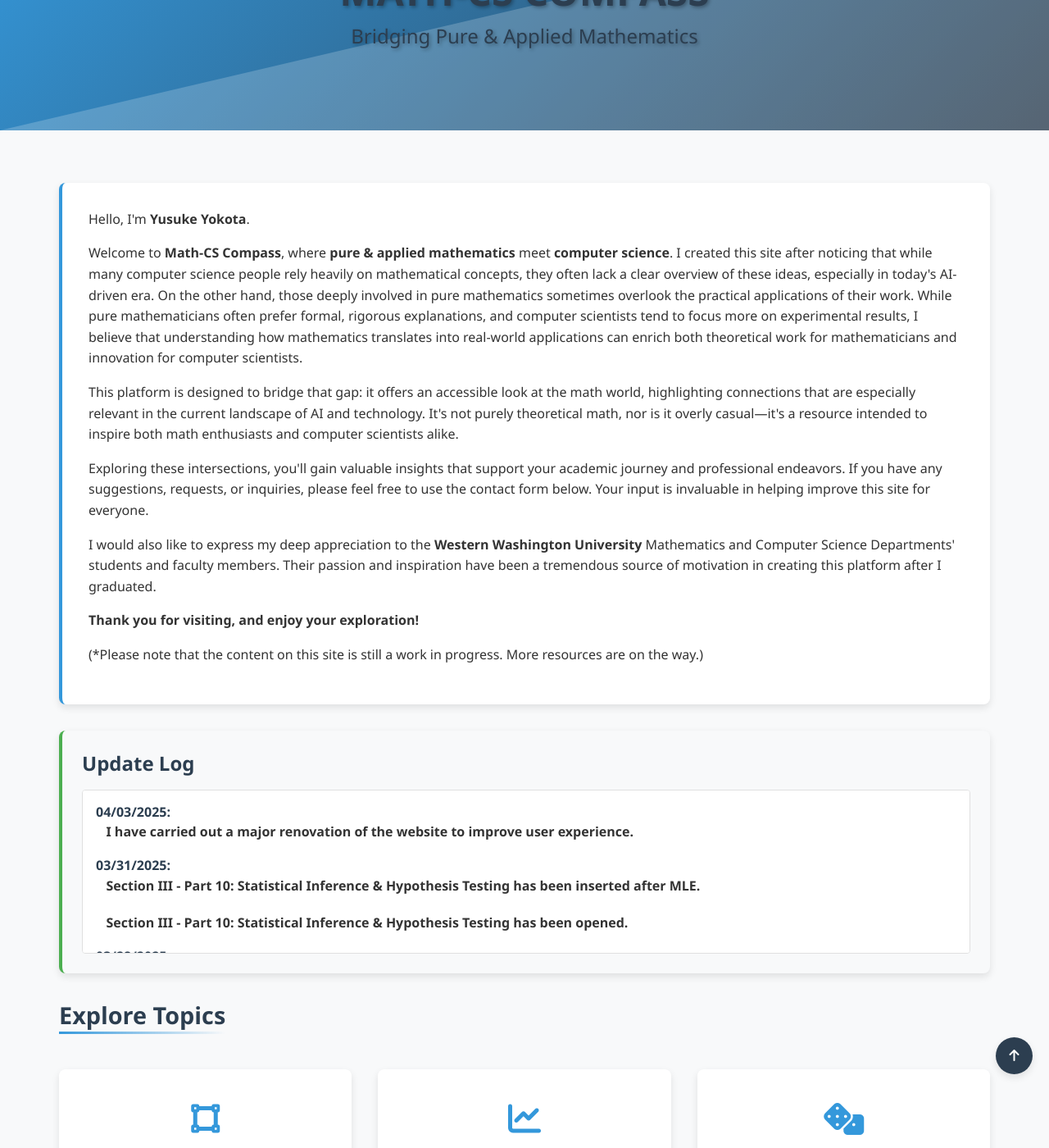
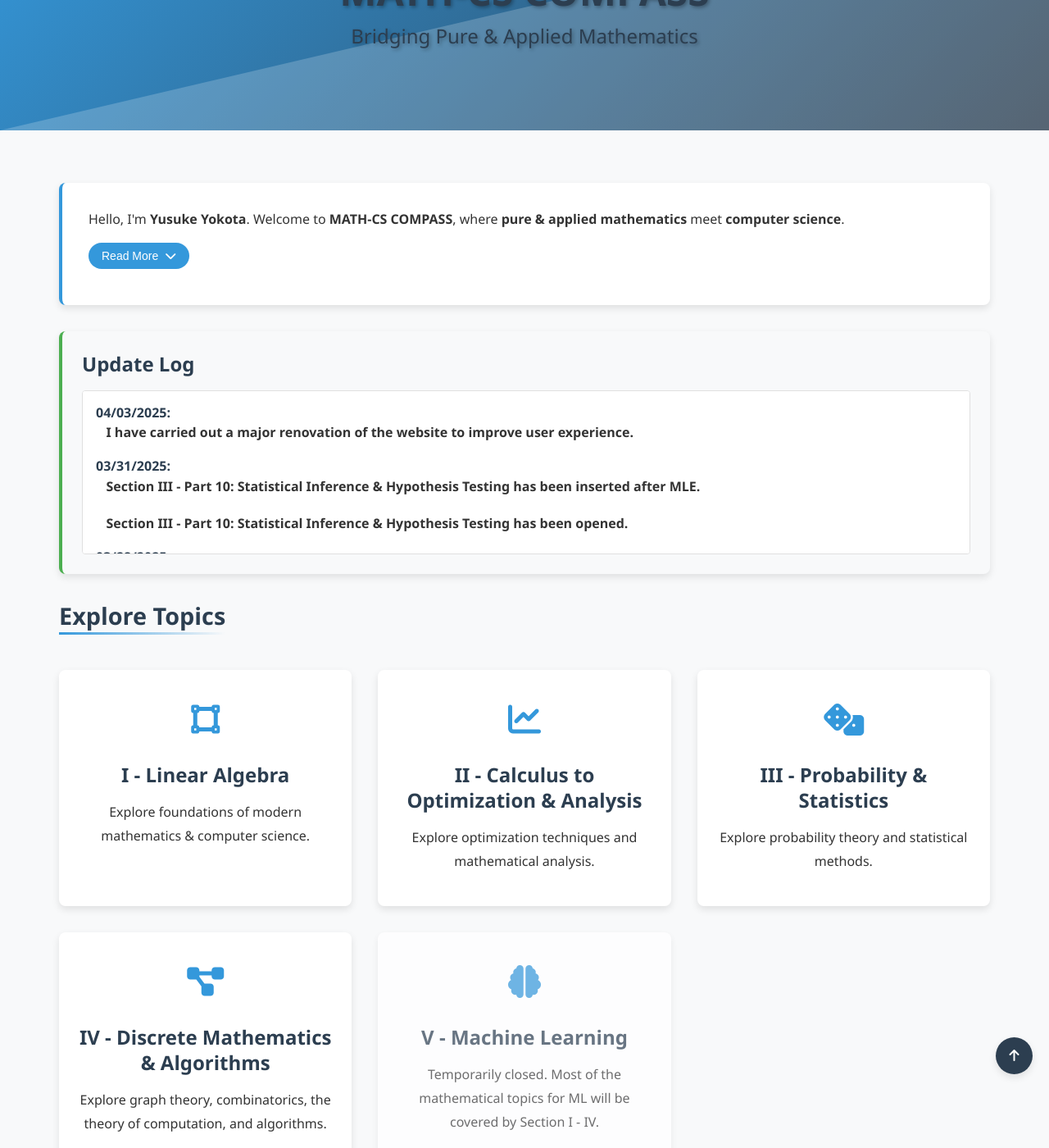
Before and after one commit to Yusukey01/yusukey01.github.io, a Jekyll site: the page built from index.html, in a window 1280 px wide and 1400 px high, scrolled down 322 px. Shown: the whole window at 82% size. Built offline with Jekyll 4.4.1, drawn with Linux system fonts in a browser that asks for light colours.

Commit message:
add intro-function

```diff
--- a/css/styles.css
+++ b/css/styles.css
@@ -87,6 +87,10 @@
   }
 
   /* Collapsible introduction styles */
+  .collapsible-content {
+    display: none;
+  }
+
   .intro-toggle-btn {
     background-color: var(--primary-color);
     color: var(--text-light);
@@ -135,8 +139,9 @@
       display: block;
     }
 
-  .intro-toggle-btn { display: none; }
-
+    /* Hide the toggle button on larger screens if you prefer */
+    /* Uncomment the line below if you want to hide the button on desktop */
+    /* .intro-toggle-btn { display: none; } */
   }
   /* ========== 4. Navigation & Header ========== */
   /* Website logo */
--- a/index.html
+++ b/index.html
@@ -18,34 +18,33 @@ uses_python: false
 
     <main class="container">
         <section class="homepage-introduction">
-            <p>Hello, I'm <strong>Yusuke Yokota</strong>.</p>
-            <p>
-            Welcome to <strong>Math-CS Compass</strong>, where <strong>pure & applied mathematics</strong> meet <strong>computer science</strong>.
-            I created this site after noticing that while many computer science people rely heavily on mathematical concepts, they often lack a clear overview
-            of these ideas, especially in today's AI-driven era. On the other hand, those deeply involved in pure mathematics sometimes overlook the practical
-            applications of their work. While pure mathematicians often prefer formal, rigorous explanations, and computer scientists tend to focus more on experimental
-            results, I believe that understanding how mathematics translates into real-world applications can enrich both theoretical work for mathematicians and innovation
-            for computer scientists.
-            </p>
-            <p>
-            This platform is designed to bridge that gap: it offers an accessible look at the math world, highlighting connections that are especially relevant in
-            the current landscape of AI and technology. It's not purely theoretical math, nor is it overly casual—it's a resource intended to inspire both math
-            enthusiasts and computer scientists alike.
-            </p>
-            <p>
-            Exploring these intersections, you'll gain valuable insights that support your academic journey and professional endeavors. If you have any suggestions,
-            requests, or inquiries, please feel free to use the contact form below. Your input is invaluable in helping improve this site for everyone.
-            </p>
-            <p>
-            I would also like to express my deep appreciation to the <strong>Western Washington University</strong> Mathematics and Computer Science Departments' students and
-            faculty members. Their passion and inspiration have been a tremendous source of motivation in creating this platform after I graduated.
-            </p>
-            <p>
-            <strong>Thank you for visiting, and enjoy your exploration!</strong>
-            </p>
-            <p>
-            (*Please note that the content on this site is still a work in progress. More resources are on the way.)
-            </p>
+            <p>Hello, I'm <strong>Yusuke Yokota</strong>. Welcome to <strong>MATH-CS COMPASS</strong>, where <strong>pure & applied mathematics</strong> meet <strong>computer science</strong>.</p>
+
+            <p class="collapsible-content">I created this site after noticing that while many computer science people rely heavily on
+                mathematical concepts, they often lack a clear overview of these ideas, especially in today's AI-driven era. On the
+                other hand, those deeply involved in pure mathematics sometimes overlook the practical applications of their work.</p>
+
+            <p class="collapsible-content">While pure mathematicians often prefer formal, rigorous explanations, and computer scientists
+                tend to focus more on experimental results, I believe that understanding how mathematics translates into real-world
+                applications can enrich both theoretical work for mathematicians and innovation for computer scientists.</p>
+
+            <p class="collapsible-content">This platform is designed to bridge that gap: it offers an accessible look at the math world,
+                highlighting connections that are especially relevant in the current landscape of AI and technology. It's not purely
+                theoretical math, nor is it overly casual—it's a resource intended to inspire both math enthusiasts and computer scientists alike.</p>
+
+            <p class="collapsible-content">Exploring these intersections, you'll gain valuable insights that support your academic journey
+                and professional endeavors. If you have any suggestions, requests, or inquiries, please feel free to use the contact form
+                below. Your input is invaluable in helping improve this site for everyone.</p>
+
+            <p class="collapsible-content">I would also like to express my deep appreciation to the <strong>Western Washington University</strong>
+                Mathematics and Computer Science Departments' students and faculty members. Their passion and inspiration have been a tremendous
+                source of motivation in creating this platform after I graduated.</p>
+
+            <p class="collapsible-content"><strong>Thank you for visiting, and enjoy your exploration!</strong></p>
+
+            <p class="collapsible-content">(*Please note that the content on this site is still a work in progress. More resources
+                are on the way.)</p>
+
             <button id="intro-toggle-btn" class="intro-toggle-btn">
                 Read More <i class="fas fa-chevron-down"></i>
             </button>
--- a/js/main.js
+++ b/js/main.js
@@ -194,45 +194,43 @@ document.addEventListener('DOMContentLoaded', function() {
         });
     }
 
-    // Add to your main.js or as a separate file
+    // Collapsible introduction functionality
     document.addEventListener('DOMContentLoaded', function() {
-        const introSection = document.querySelector('.homepage-introduction');
+        // Find the toggle button
+        const toggleButton = document.getElementById('intro-toggle-btn');
 
-        if (introSection) {
-        // Get all paragraphs in the introduction
-        const paragraphs = introSection.querySelectorAll('p');
-
-        if (paragraphs.length > 1) {
-            // Hide all paragraphs except the first one
-            for (let i = 1; i < paragraphs.length; i++) {
-            paragraphs[i].classList.add('collapsed-content');
-            }
-
-            // Create toggle button
-            const toggleButton = document.createElement('button');
-            toggleButton.className = 'intro-toggle-btn';
-            toggleButton.innerHTML = 'Read More <i class="fas fa-chevron-down"></i>';
-
-            // Insert button after first paragraph
-            paragraphs[0].after(toggleButton);
+        if (toggleButton) {
+        // Find all collapsible content paragraphs
+        const collapsibleContent = document.querySelectorAll('.collapsible-content');
 
         // Add toggle functionality
         toggleButton.addEventListener('click', function() {
-            const isCollapsed = this.innerHTML.includes('Read More');
+            // Check if content is currently collapsed
+            const isCollapsed = !this.classList.contains('expanded');
 
-            // Toggle paragraphs visibility
-            for (let i = 1; i < paragraphs.length; i++) {
-                paragraphs[i].classList.toggle('collapsed-content');
-            }
+            // Toggle visibility of all collapsible paragraphs
+            collapsibleContent.forEach(paragraph => {
+            paragraph.style.display = isCollapsed ? 'block' : 'none';
+            });
 
-            // Update button text
+            // Update button text and icon
             if (isCollapsed) {
             this.innerHTML = 'Show Less <i class="fas fa-chevron-up"></i>';
+            this.classList.add('expanded');
             } else {
             this.innerHTML = 'Read More <i class="fas fa-chevron-down"></i>';
+            this.classList.remove('expanded');
             }
         });
+
+        // For desktop: If we decide to show content by default but keep the button
+        // Check if we're on a larger screen where content is already visible
+        const isLargeScreen = window.matchMedia('(min-width: 992px)').matches;
+        if (isLargeScreen) {
+            toggleButton.innerHTML = 'Show Less <i class="fas fa-chevron-up"></i>';
+            toggleButton.classList.add('expanded');
         }
         }
     });
+
 });
```
Lines whose indentation alone changed are shown as unchanged.
